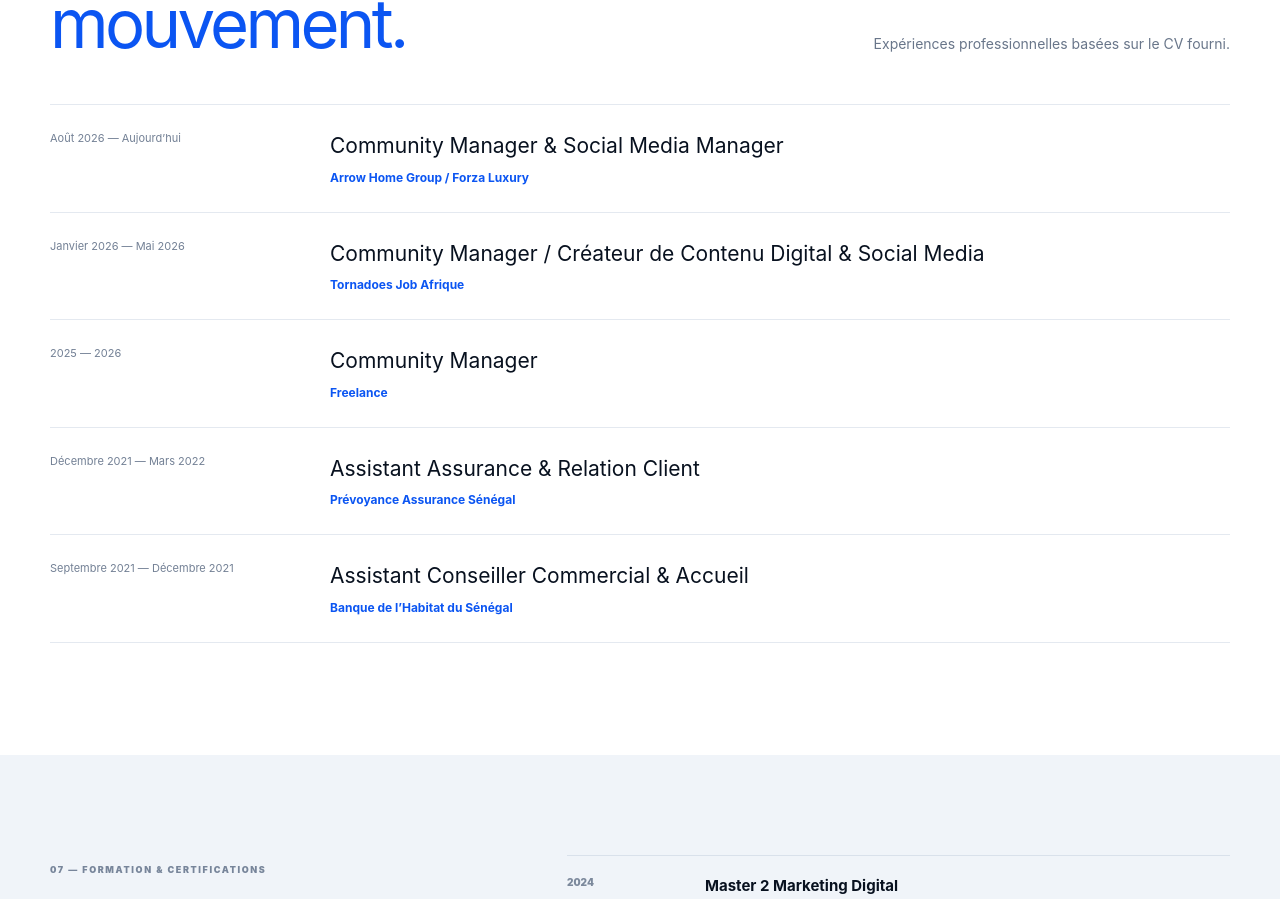
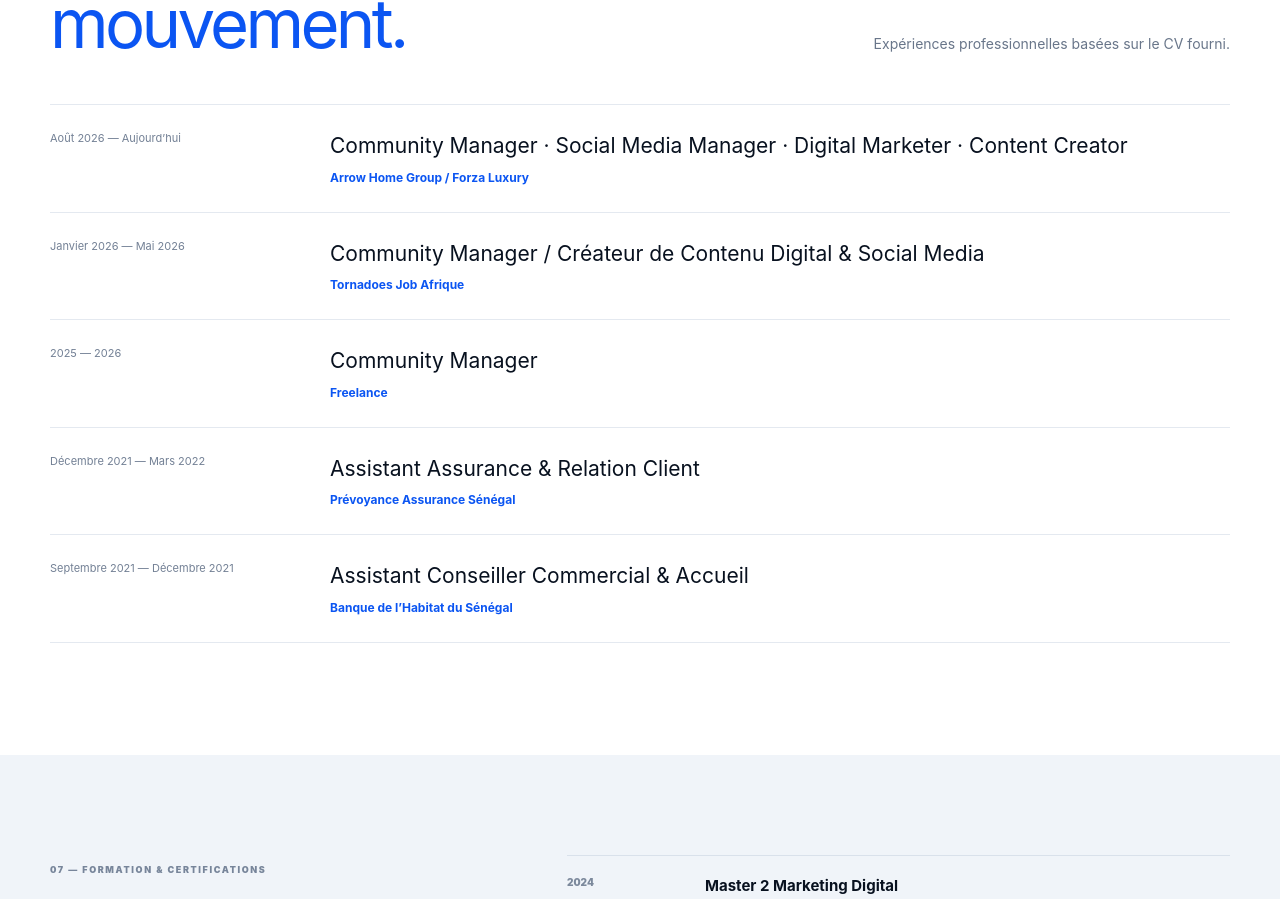
Before and after one commit to cisscheikhmb42-jpg/cheikh-mbacke-portfolio-public-fix, a Next.js app: page / in a window 1280 px wide. Shown: the part 7532-8431 px from the top of the page. Built offline with nearby package versions, Linux system fonts and the light colour scheme.

Commit message:
Expand Arrow Home and Forza role titles

```diff
--- a/app/page.tsx
+++ b/app/page.tsx
@@ -210,7 +210,7 @@
 ];
 
 const experiences = [
-  ["Août 2026 — Aujourd’hui", "Arrow Home Group / Forza Luxury", "Community Manager & Social Media Manager"],
+  ["Août 2026 — Aujourd’hui", "Arrow Home Group / Forza Luxury", "Community Manager · Social Media Manager · Digital Marketer · Content Creator"],
   ["Janvier 2026 — Mai 2026", "Tornadoes Job Afrique", "Community Manager / Créateur de Contenu Digital & Social Media"],
   ["2025 — 2026", "Freelance", "Community Manager"],
   ["Décembre 2021 — Mars 2022", "Prévoyance Assurance Sénégal", "Assistant Assurance & Relation Client"],
```
